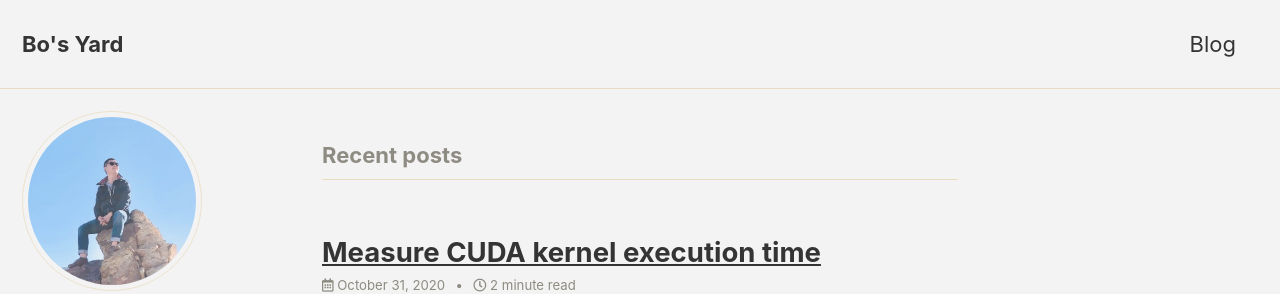
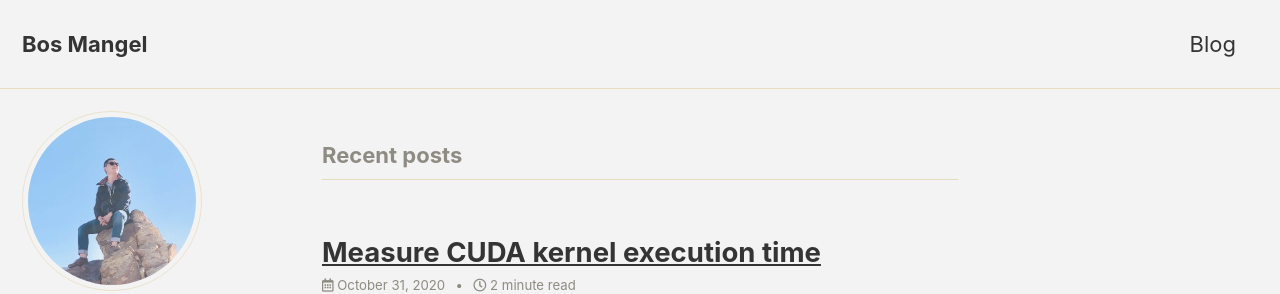
Before and after one commit to qiao-bo/qiao-bo.github.io, a Jekyll site: the page built from index.html, in a window 1280 px wide. Shown: the top 294 px of the page. Built offline with Jekyll 4.4.1, drawn with Linux system fonts in a browser that asks for light colours; cached includes are drawn as plain includes; the list of posts is cut into pages by our own code.

Commit message:
Cool name

```diff
--- a/_config.yml
+++ b/_config.yml
@@ -16,7 +16,7 @@ minimal_mistakes_skin    : "dirt" # "air", "aqua", "contrast", "dark", "dirt", "
 
 # Site Settings
 locale                   : "en-US"
-title                    : "Bo's Yard"
+title                    : "Bos Mangel"
 title_separator          : "-"
 subtitle                 : # site tagline that appears below site title in masthead
 name                     : "Bo Qiao"
--- a/blog/index.html
+++ b/blog/index.html
@@ -1,6 +1,6 @@
 ---
 layout: default
-title: Bo's Blog
+title: Random notes
 ---
 <h1>{{ page.title }}</h1>
 <ul class="posts">
```
